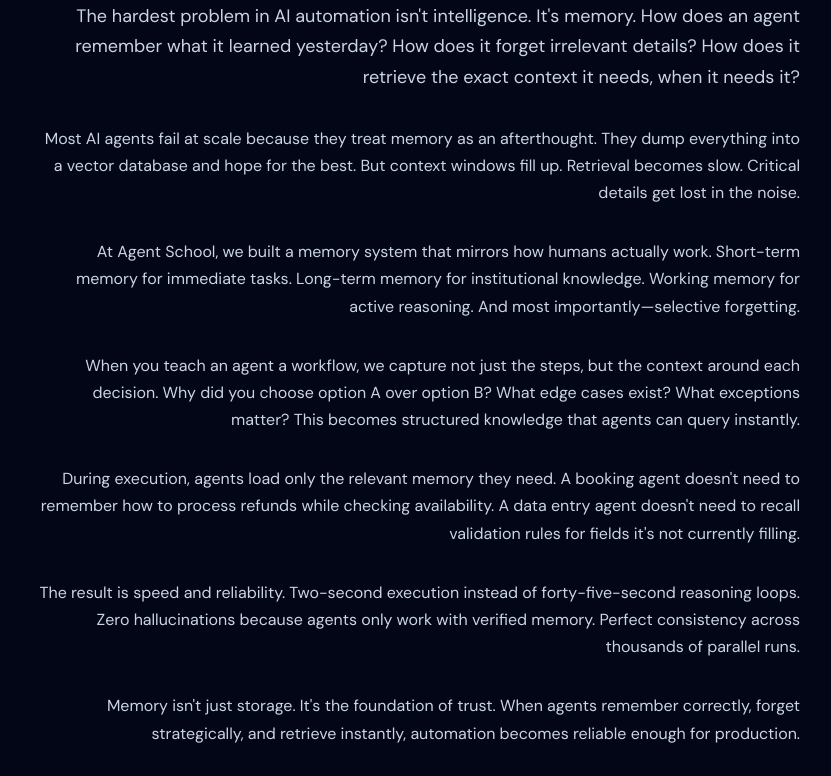
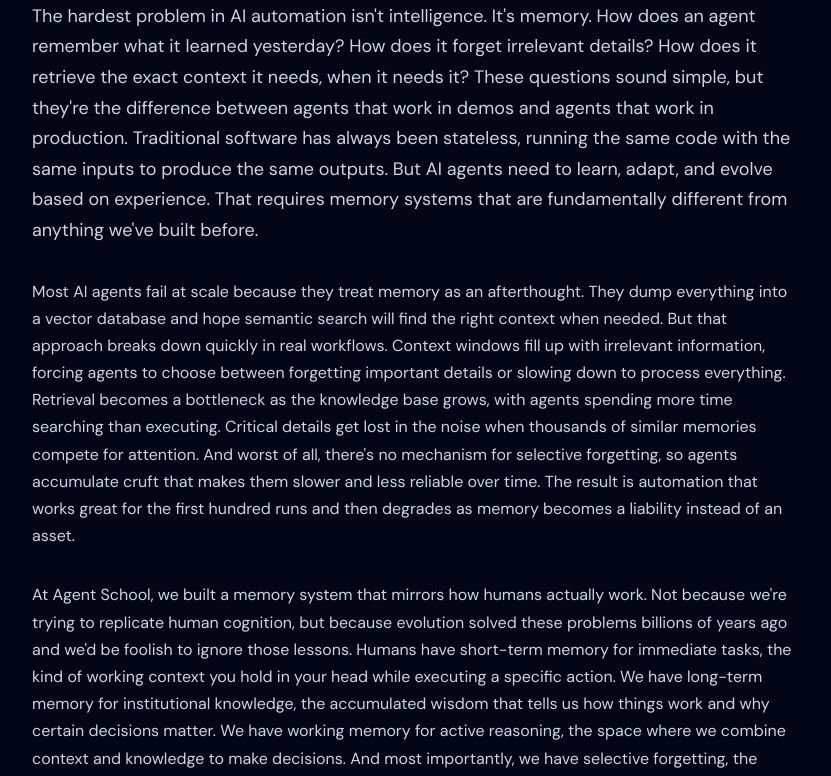
Before and after one commit to agent-school/website, a Next.js app: page /blog/memory-management in a window 1280 px wide. Shown: the part 360-1136 px from the top of the page, without its empty margins (224-1055 px from the left). Built offline with nearby package versions, Linux system fonts and the light colour scheme.

Commit message:
blgos: much better blogs

```diff
--- a/src/app/blog/memory-management/page.tsx
+++ b/src/app/blog/memory-management/page.tsx
@@ -25,11 +25,11 @@ export default function MemoryManagementPage() {
               Back to Blog
             </Link>
 
-            <header className="mb-16 text-right">
+            <header className="mb-16">
               <h1 className="font-display text-display-lg md:text-6xl text-white mb-4">
                 Memory Management
               </h1>
-              <div className="flex items-center justify-end gap-4 text-body-sm text-slate-400">
+              <div className="flex items-center gap-4 text-body-sm text-slate-400">
                 <span>Jack</span>
                 <span>•</span>
                 <time>February 12th, 2026</time>
@@ -37,60 +37,37 @@ export default function MemoryManagementPage() {
             </header>
 
             <div className="prose prose-invert prose-slate max-w-none">
-              <div className="space-y-8 text-slate-300 leading-relaxed text-right">
+              <div className="space-y-8 text-slate-300 leading-relaxed">
                 <p className="text-body-lg">
-                  The hardest problem in AI automation isn't intelligence. It's
-                  memory. How does an agent remember what it learned yesterday?
-                  How does it forget irrelevant details? How does it retrieve
-                  the exact context it needs, when it needs it?
+                  The hardest problem in AI automation isn't intelligence. It's memory. How does an agent remember what it learned yesterday? How does it forget irrelevant details? How does it retrieve the exact context it needs, when it needs it? These questions sound simple, but they're the difference between agents that work in demos and agents that work in production. Traditional software has always been stateless, running the same code with the same inputs to produce the same outputs. But AI agents need to learn, adapt, and evolve based on experience. That requires memory systems that are fundamentally different from anything we've built before.
                 </p>
 
                 <p className="text-body-md">
-                  Most AI agents fail at scale because they treat memory as an
-                  afterthought. They dump everything into a vector database and
-                  hope for the best. But context windows fill up. Retrieval
-                  becomes slow. Critical details get lost in the noise.
+                  Most AI agents fail at scale because they treat memory as an afterthought. They dump everything into a vector database and hope semantic search will find the right context when needed. But that approach breaks down quickly in real workflows. Context windows fill up with irrelevant information, forcing agents to choose between forgetting important details or slowing down to process everything. Retrieval becomes a bottleneck as the knowledge base grows, with agents spending more time searching than executing. Critical details get lost in the noise when thousands of similar memories compete for attention. And worst of all, there's no mechanism for selective forgetting, so agents accumulate cruft that makes them slower and less reliable over time. The result is automation that works great for the first hundred runs and then degrades as memory becomes a liability instead of an asset.
                 </p>
 
                 <p className="text-body-md">
-                  At Agent School, we built a memory system that mirrors how
-                  humans actually work. Short-term memory for immediate tasks.
-                  Long-term memory for institutional knowledge. Working memory
-                  for active reasoning. And most importantly—selective
-                  forgetting.
+                  At Agent School, we built a memory system that mirrors how humans actually work. Not because we're trying to replicate human cognition, but because evolution solved these problems billions of years ago and we'd be foolish to ignore those lessons. Humans have short-term memory for immediate tasks, the kind of working context you hold in your head while executing a specific action. We have long-term memory for institutional knowledge, the accumulated wisdom that tells us how things work and why certain decisions matter. We have working memory for active reasoning, the space where we combine context and knowledge to make decisions. And most importantly, we have selective forgetting, the ability to discard information that's no longer relevant so our minds don't become cluttered with decades of irrelevant details. Each type of memory serves a different purpose, and effective intelligence requires all of them working together seamlessly.
                 </p>
 
                 <p className="text-body-md">
-                  When you teach an agent a workflow, we capture not just the
-                  steps, but the context around each decision. Why did you
-                  choose option A over option B? What edge cases exist? What
-                  exceptions matter? This becomes structured knowledge that
-                  agents can query instantly.
+                  When you teach an agent a workflow at Agent School, we capture not just the steps, but the entire context around each decision. Why did you choose option A over option B? What edge cases have you encountered? What exceptions require special handling? What conditions trigger different paths? This becomes structured knowledge that agents can query instantly, not unstructured text that needs to be semantically searched. We build a knowledge graph that connects actions to intentions, conditions to outcomes, and edge cases to solutions. The agent doesn't just remember that you clicked a button. It remembers why you clicked it, what you expected to happen, what could go wrong, and how to handle failures. That depth of understanding is what separates automation that breaks from automation that adapts.
                 </p>
 
                 <p className="text-body-md">
-                  During execution, agents load only the relevant memory they
-                  need. A booking agent doesn't need to remember how to process
-                  refunds while checking availability. A data entry agent
-                  doesn't need to recall validation rules for fields it's not
-                  currently filling.
+                  During execution, agents load only the relevant memory they need for the current task. A booking agent doesn't need to remember how to process refunds while checking room availability. A data entry agent doesn't need to recall validation rules for fields it's not currently filling. A customer service agent doesn't need to load the entire knowledge base when answering a simple question about business hours. This selective loading is critical for speed and reliability. Traditional AI agents load their entire context window with potentially relevant information, wasting tokens on noise and slowing down reasoning. Our agents load exactly what they need, when they need it, based on the current state of the workflow. The result is execution that runs at software speed instead of AI reasoning speed, with perfect consistency because the memory being used is deterministic and verified.
                 </p>
 
                 <p className="text-body-md">
-                  The result is speed and reliability. Two-second execution
-                  instead of forty-five-second reasoning loops. Zero
-                  hallucinations because agents only work with verified memory.
-                  Perfect consistency across thousands of parallel runs.
+                  The result is agents that execute workflows in two seconds instead of forty-five-second reasoning loops. Zero hallucinations because agents only work with verified memory that's been tested and certified. Perfect consistency across thousands of parallel runs because the same memory structures produce the same decisions every time. And complete auditability because every decision can be traced back to the specific piece of memory that informed it. When an agent makes a mistake, we don't just see what it did wrong. We see exactly which memory it relied on and why that memory was incomplete or incorrect. That makes debugging and improvement systematic instead of guesswork.
                 </p>
 
                 <p className="text-body-md">
-                  Memory isn't just storage. It's the foundation of trust. When
-                  agents remember correctly, forget strategically, and retrieve
-                  instantly, automation becomes reliable enough for production.
+                  Memory isn't just storage. It's the foundation of trust in AI systems. When agents remember correctly, they build reliability. When they forget strategically, they stay fast and focused. When they retrieve instantly, they become practical for production workflows. The memory system is what transforms AI from impressive demos into dependable automation. It's the difference between agents that work ninety percent of the time and agents that work ninety-nine percent of the time. It's the difference between automation that requires constant human oversight and automation that runs independently at scale. Without the right memory architecture, AI agents are just expensive toys. With it, they become the future of how work gets done.
                 </p>
 
                 <p className="text-body-lg font-semibold text-teal-300">
-                  The future of AI isn't smarter models. It's smarter memory.
+                  The future of AI isn't smarter models. It's smarter memory. We've spent years chasing bigger context windows and more parameters, but the real breakthrough is learning how to remember what matters and forget what doesn't. That's the technical foundation that makes reliable automation possible.
                 </p>
               </div>
             </div>
```
Also changed, not shown: src/app/blog/agent-school-manifesto/page.tsx (+11 -30 lines).
